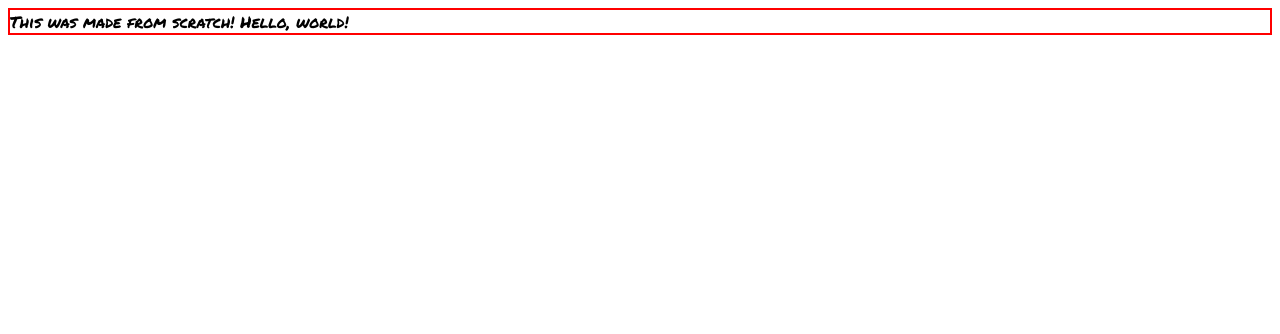
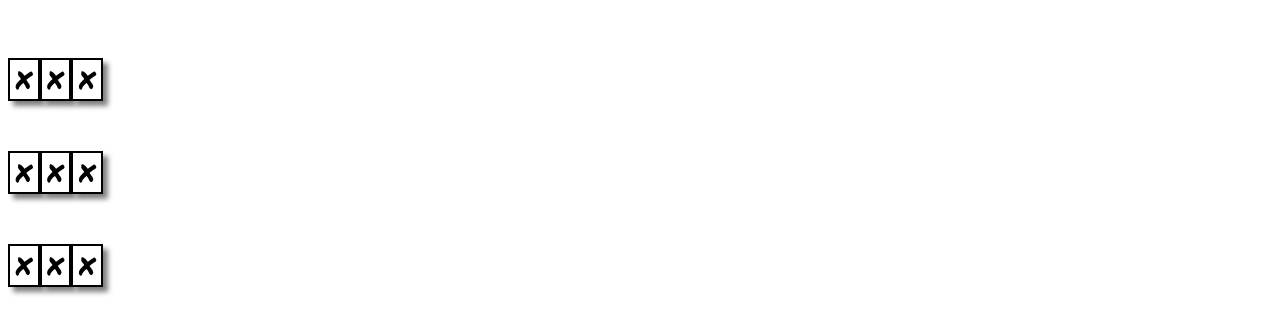
Before and after one commit to sophiabanda/tic_tac_toe, a React app: page / in a window 1280 px wide. Shown: the top 334 px of the page. Built offline with nearby package versions, Linux system fonts and the light colour scheme.

Commit message:
create Board component

```diff
--- a/legacy/js/script.js
+++ b/legacy/js/script.js
@@ -19,10 +19,6 @@ const winningCombinations = [
 ];
 
 //STATE VARIABLES------------------STATE VARIABLES------------------STATE VARIABLES------------------STATE VARIABLES------------------
-
-export default function Board() {
-  const [squares, setSquares] = useState(Array(9).fill(null));
-}
 
 let board;
 let turn;
--- a/src/App.js
+++ b/src/App.js
@@ -1,7 +1,8 @@
 import React, { useState } from 'react';
+import Board from './Board';
 
 const App = () => {
-  return <div className="test">This was made from scratch! Hello, world!</div>;
+  return <Board />;
 };
 
 export default App;
--- /dev/null
+++ b/src/Board.js
@@ -0,0 +1,32 @@
+import React, { useState } from 'react';
+
+function Square() {
+  function handleClick() {
+    alert('Clicked!');
+  }
+
+  return <button onClick={handleClick}>X</button>;
+}
+
+export default function Board() {
+  const [squares, setSquares] = useState(Array(9).fill(null));
+  return (
+    <>
+      <div>
+        <Square />
+        <Square />
+        <Square />
+      </div>
+      <div>
+        <Square />
+        <Square />
+        <Square />
+      </div>
+      <div>
+        <Square />
+        <Square />
+        <Square />
+      </div>
+    </>
+  );
+}
```
